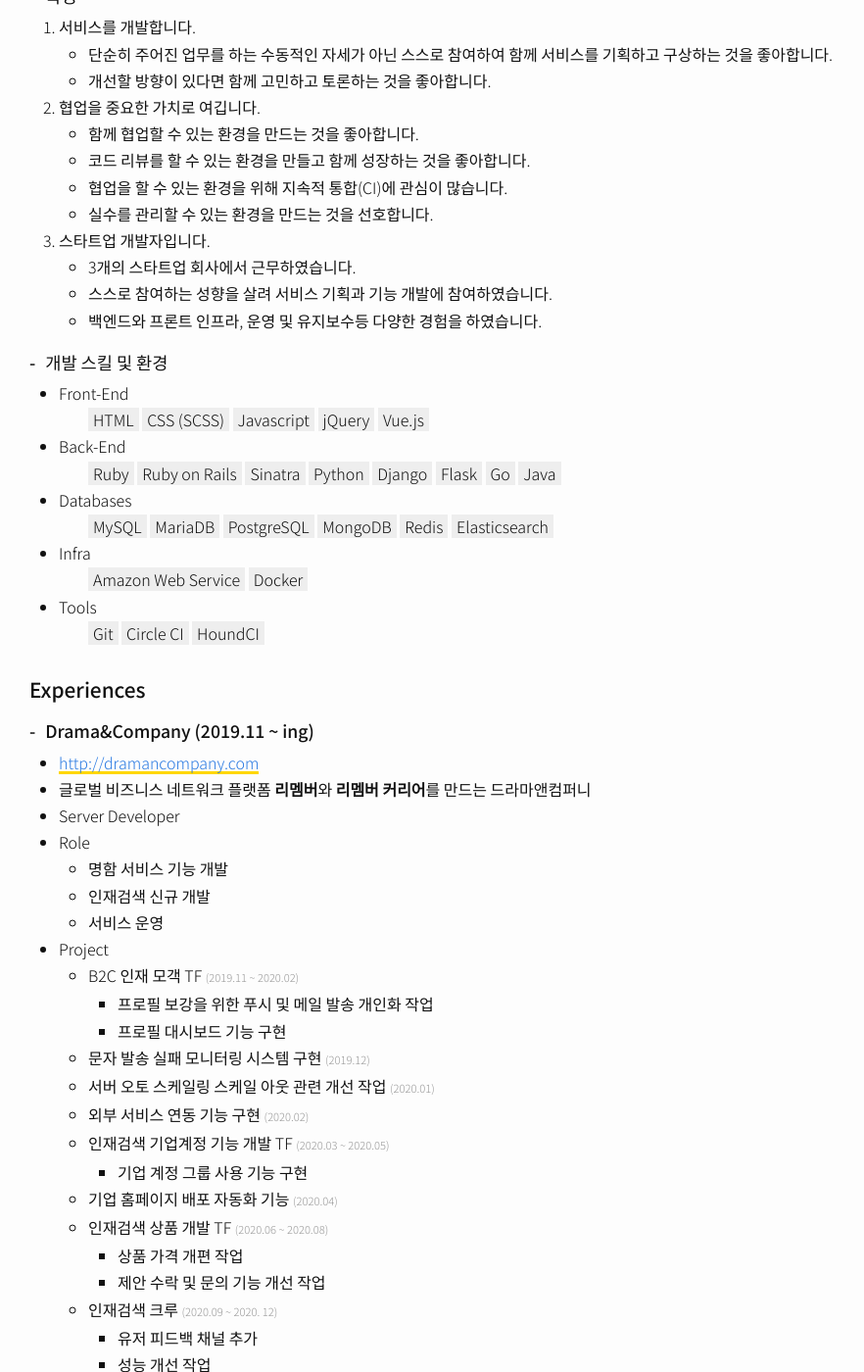
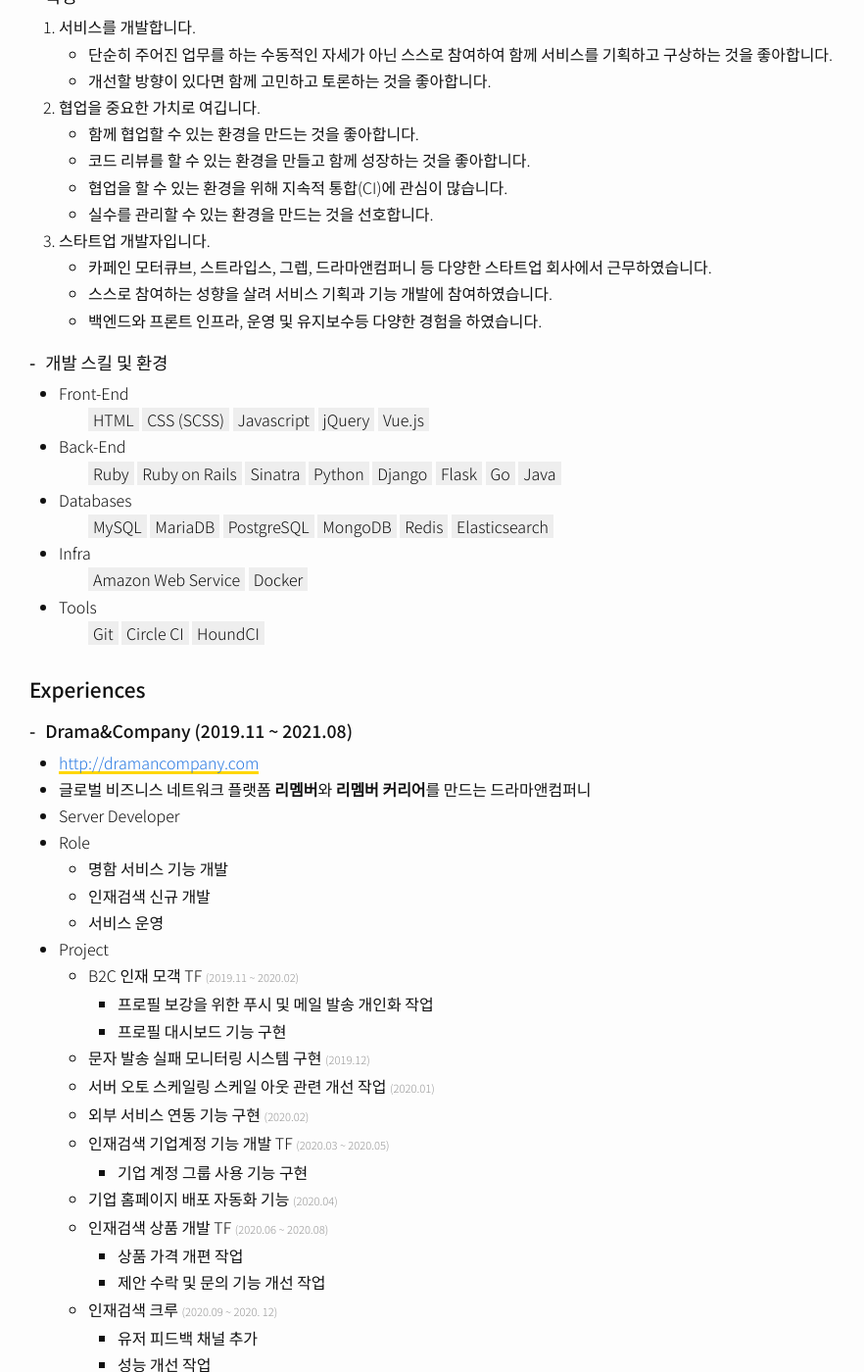
Before and after one commit to dizy64/dizy64.github.io, a Jekyll site: the page built from about/index.html, in a window 1280 px wide and 1400 px high, scrolled down 389 px. Shown: the whole window at 98% size, without its empty margins (0-882 px from the left). Built offline with Jekyll 4.4.1, drawn with Linux system fonts in a browser that asks for light colours; some of the changed text lies outside the part shown.

Commit message:
소개 내용을 수정하다
- 자기 소개의 문장을 수정하다
- 드라마앤컴퍼니의 업무 기간을 정리하다
- 팟캐스트 참여에 대한 내용을 추가하다

```diff
--- a/about/index.html
+++ b/about/index.html
@@ -35,7 +35,7 @@ permalink: /about/
       </li>
       <li>스타트업 개발자입니다.
         <ul>
-          <li>3개의 스타트업 회사에서 근무하였습니다.</li>
+          <li>카페인 모터큐브, 스트라입스, 그렙, 드라마앤컴퍼니 등 다양한 스타트업 회사에서 근무하였습니다.</li>
           <li>스스로 참여하는 성향을 살려 서비스 기획과 기능 개발에 참여하였습니다.</li>
           <li>백엔드와 프론트 인프라, 운영 및 유지보수등 다양한 경험을 하였습니다.</li>
         </ul>
@@ -94,7 +94,7 @@ permalink: /about/
   <section id="experiences">
     <h1>Experiences</h1>
 
-    <h2>Drama&Company (2019.11 ~ ing)</h2>
+    <h2>Drama&Company (2019.11 ~ 2021.08)</h2>
 
     <ul>
       <li><a href="http://dramancompany.com/">http://dramancompany.com</a></li>
@@ -147,6 +147,14 @@ permalink: /about/
           </li>
           <li>인재검색 AI 매칭 작업 진행</li>
           <li>어플리케이션 모니터링 툴 선정 및 설정 작업 진행</li>
+          <li>쿼리 개선 작업</li>
+        </ul>
+      </li>
+      <li>
+        그 외
+        <ul>
+          <li>사내 테크톡 운영팀</li>
+          <li>2021년 AWS Gameday 우승</li>
         </ul>
       </li>
     </ul>
@@ -280,14 +288,21 @@ permalink: /about/
       <li>
         기사 및 블로그 아티클
         <ul>
-          <li><a href="https://m.sedaily.com/NewsView/1VQUY2JKSL/GD05#cb"  target="_blank">"리멤버 커리어, 재야 고수 개발자 찾기에 좋아요"</a></li>
+          <li><a href="https://m.sedaily.com/NewsView/1VQUY2JKSL/GD05#cb" target="_blank">"리멤버 커리어, 재야 고수 개발자 찾기에 좋아요"</a></li>
           <li><a href="https://m.post.naver.com/viewer/postView.nhn?volumeNo=26967927" target="_blank">[드라마앤컴퍼니로 이직한 이동근님] 우리 꼭 데이트 앱으로 만난 것 같네요</a></li>
+          <li><a href="https://aws.amazon.com/ko/blogs/korea/aws-gameday-winningteam-interview/" target="_blank">Amazon Web Services 한국 블로그 | AWS GameDay 우승팀을 인터뷰하였습니다!</a>
         </ul>
       </li>
       <li>
         영상
         <ul>
-          <li><a href="https://www.youtube.com/watch?v=5rsV9nZICk0">스카웃 제안받아 이직한 서버개발자 이동근님</a></li>
+          <li><a href="https://www.youtube.com/watch?v=5rsV9nZICk0" target="_blank">스카웃 제안받아 이직한 서버개발자 이동근님</a></li>
+        </ul>
+      </li>
+      <li>
+        팟캐스트
+        <ul>
+          <li><a href="https://stdout.fm/122/" target="_blank">44bits 팟캐스트 122.log : AWS GameDay 후기</a> 게스트 참여</li>
         </ul>
       </li>
     </ul>
```
